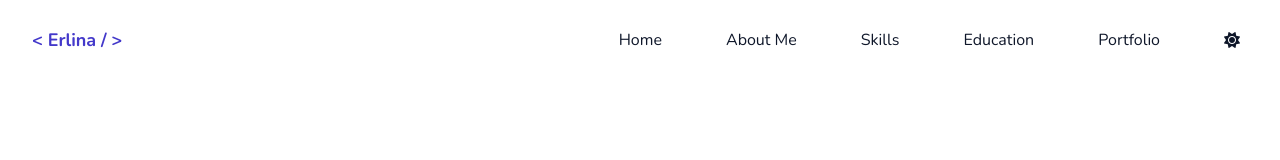
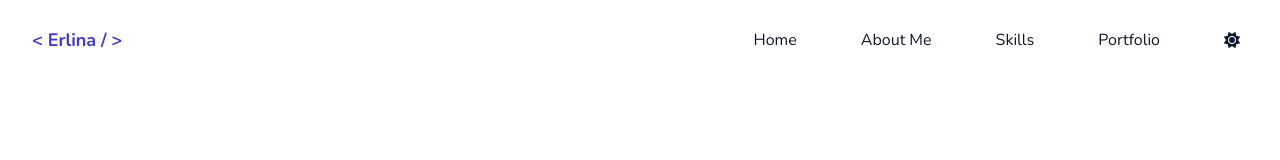
Before and after one commit to erlinaeka/portofolio-tailwind-css, a website: page index.html in a window 1280 px wide. Shown: the top 160 px of the page. Drawn offline with nearby package versions, Linux system fonts and the light colour scheme; files whose address does not match are found by name.

Commit message:
delete menu educations

```diff
--- a/index.html
+++ b/index.html
@@ -71,13 +71,6 @@
                     href="#skills"
                     class="text-base text-dark py-2 mx-8 flex group-hover:text-primary dark:text-slate-100"
                     >Skills</a
-                  >
-                </li>
-                <li class="group">
-                  <a
-                    href="#education"
-                    class="text-base text-dark py-2 mx-8 flex group-hover:text-primary dark:text-slate-100"
-                    >Education</a
                   >
                 </li>
                 <li class="group">
```
